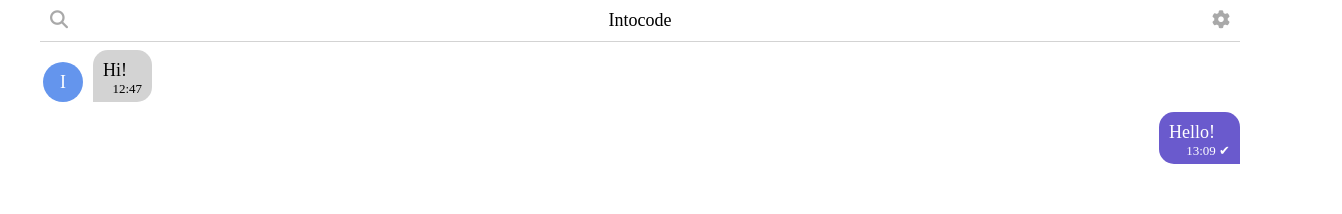
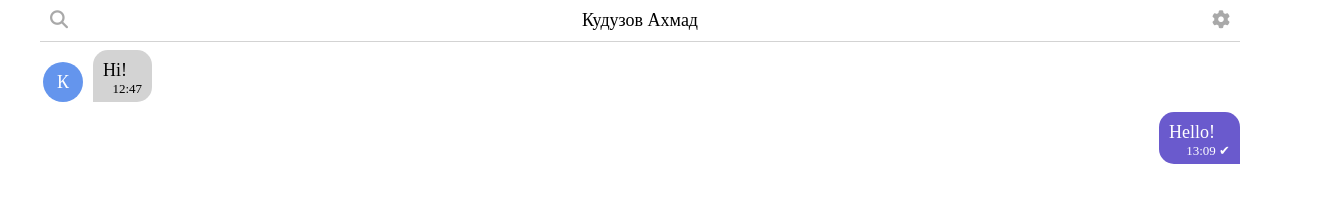
Before and after one commit to Khalimov-Z/react-chat, a React (Create React App) app: page / in a window 1280 px wide. Shown: the top 214 px of the page, 1342 px wide, since content can reach past the window. Built offline with nearby package versions, Linux system fonts and the light colour scheme.

Commit message:
Разбила Main.jsx на компоненты

```diff
--- /dev/null
+++ b/src/components/Main/MessageContainer.jsx
@@ -0,0 +1,32 @@
+import React from 'react';
+import styles from './main.module.css';
+
+function MessageContainer (props) {
+  return (
+    <div className={styles['message-container']}>
+      <div className={styles['received-messages']}>
+        <div className={styles['contact-avatar']}>
+          К
+        </div>
+        <div className={styles['received-message']}>
+          <div className={styles['received-message-text']}>
+            Hi!
+          </div>
+          <div className={styles['message-data']}>
+            12:47
+          </div>
+        </div>
+      </div>
+      <div className={styles['sent-messages']}>
+        <div className={styles['sent-messages-text']}>
+          Hello!
+        </div>
+        <div className={styles['message-data']}>
+          13:09 ✔
+        </div>
+      </div>
+    </div>
+  );
+}
+
+export default MessageContainer;
--- /dev/null
+++ b/src/components/Main/MessageForm.jsx
@@ -0,0 +1,25 @@
+import React from 'react';
+import styles from './main.module.css';
+
+function MessageForm (props) {
+  return (
+    <div className={styles['message-form']}>
+      <div className={styles['message-text']}>
+        Write a message
+      </div>
+      <div className={styles['message-buttons']}>
+        <div className={styles['investments']}>
+          <i className="fas fa-paperclip">{''}</i>
+        </div>
+        <div className={styles.voice}>
+          <i className="fas fa-microphone">{''}</i>
+        </div>
+        <div className={styles['send-message']}>
+          <i className="fas fa-paper-plane">{''}</i>
+        </div>
+      </div>
+    </div>
+  );
+}
+
+export default MessageForm;
--- a/src/components/Main/index.jsx
+++ b/src/components/Main/index.jsx
@@ -1,5 +1,7 @@
 import React from 'react';
 import styles from './main.module.css'
+import MessageForm from './MessageForm';
+import MessageContainer from './MessageContainer';
 
 function Main () {
   return (
@@ -9,51 +11,14 @@
           <i className="fas fa-search">{''}</i>
         </div>
         <div className={styles['contact-title']}>
-          Intocode
+          Кудузов Ахмад
         </div>
         <div className={styles['chat-settings']}>
           <i className="fas fa-cog">{''}</i>
         </div>
       </div>
-      <div className={styles['messages-block']}>
-        <div className={styles['received-messages']}>
-          <div className={styles['contact-avatar']}>
-            I
-          </div>
-          <div className={styles['received-message']}>
-            <div className={styles['received-message-text']}>
-              Hi!
-            </div>
-            <div className={styles['message-data']}>
-              12:47
-            </div>
-          </div>
-        </div>
-        <div className={styles['sent-messages']}>
-          <div className={styles['sent-messages-text']}>
-            Hello!
-          </div>
-          <div className={styles['message-data']}>
-            13:09 ✔
-          </div>
-        </div>
-      </div>
-      <div className={styles['message-form']}>
-        <div className={styles['message-text']}>
-          Write a message
-        </div>
-        <div className={styles['message-buttons']}>
-          <div className={styles['investments']}>
-            <i className="fas fa-paperclip">{''}</i>
-          </div>
-          <div className={styles.voice}>
-            <i className="fas fa-microphone">{''}</i>
-          </div>
-          <div className={styles['send-message']}>
-            <i className="fas fa-paper-plane">{''}</i>
-          </div>
-        </div>
-      </div>
+      <MessageContainer />
+      <MessageForm />
     </div>
   );
 }
--- a/src/components/Main/main.module.css
+++ b/src/components/Main/main.module.css
@@ -1,6 +1,7 @@
 .main {
     padding: 0 35px;
     font-size: 18px;
+    width: 100%;
 }
 
 .main-contact {
@@ -26,7 +27,7 @@
     cursor: pointer;
 }
 
-.messages-block {
+.message-container {
     padding-top: 10px;
     margin-top: 40px;
 }
```
